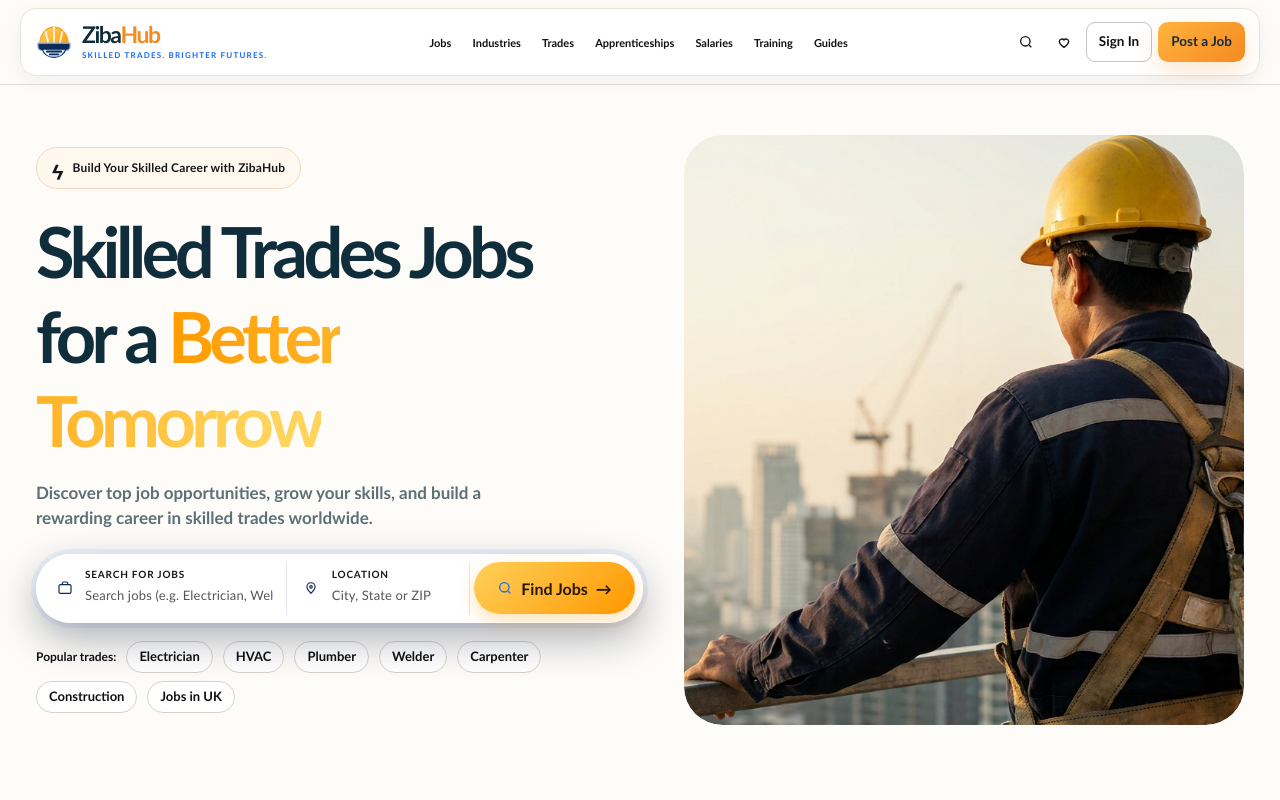
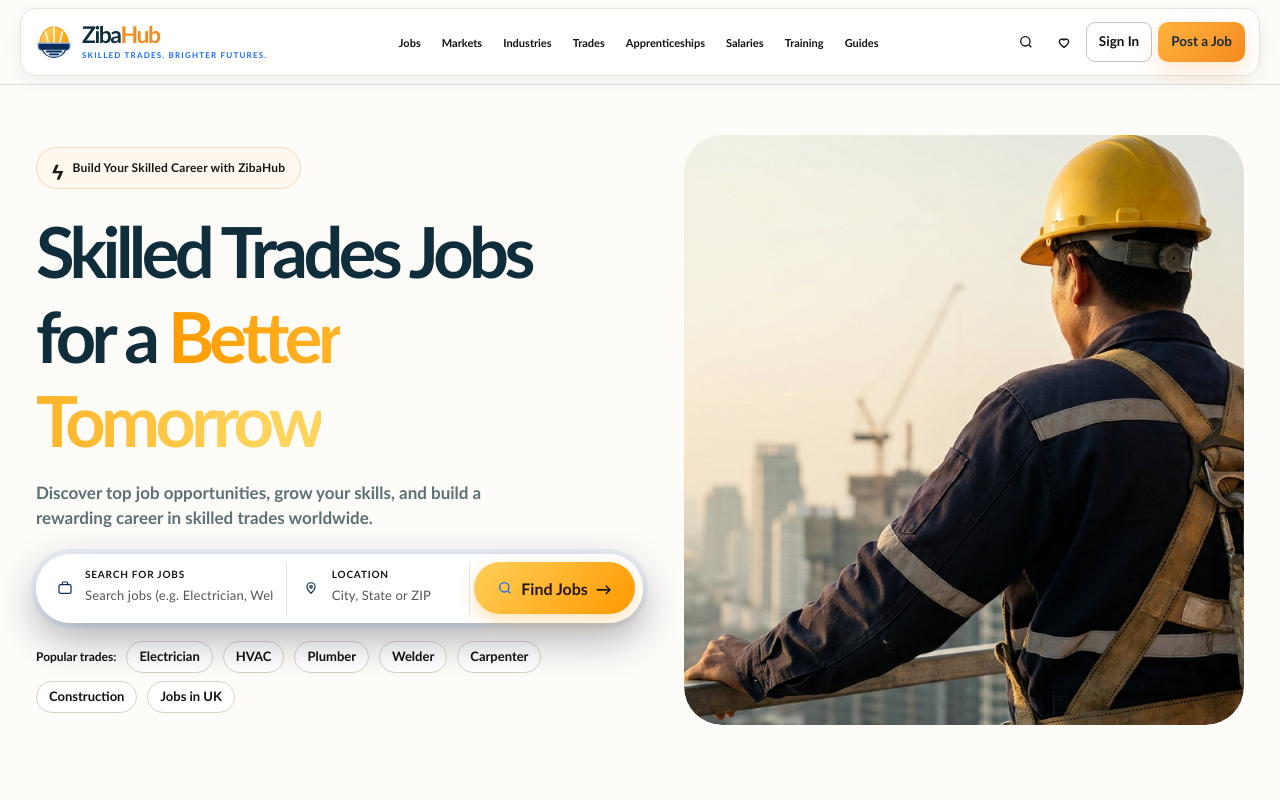
Before and after one commit to brainsparkbyzm-ai/zibahub-w, a Next.js app: page / in a window 1280 px wide. Shown: the top 800 px of the page. Built offline with nearby package versions, Linux system fonts and the light colour scheme; no server answers; the database is empty.

Commit message:
Expand global market navigation and discovery: components/layout/SiteHeader.tsx

```diff
--- a/components/layout/SiteHeader.tsx
+++ b/components/layout/SiteHeader.tsx
@@ -5,6 +5,7 @@ import { MobileNav } from "@/components/layout/MobileNav";
 
 const links = [
   { href: "/jobs", label: "Jobs" },
+  { href: "/markets", label: "Markets" },
   { href: "/industries", label: "Industries" },
   { href: "/trades", label: "Trades" },
   { href: "/apprenticeships", label: "Apprenticeships" },
```
